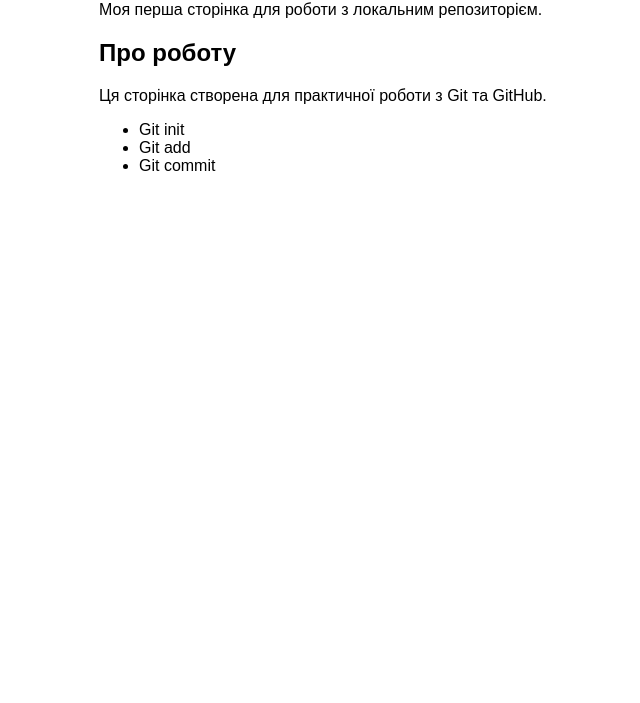
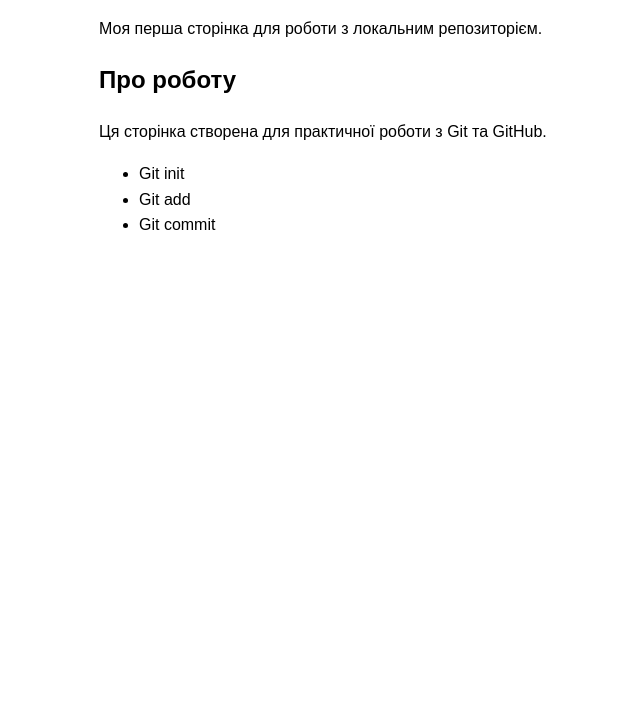
Before and after one commit to kholodsvkn25-sys/git-practice-1, a plain HTML site: page index.html in a window 1280 px wide. Shown: the part 97-800 px from the top of the page, without its empty margins (141-781 px from the left). Drawn offline with Linux system fonts and the light colour scheme.

Commit message:
Виправлено структуру HTML

```diff
--- a/index.html
+++ b/index.html
@@ -1,25 +1,30 @@
 <!DOCTYPE html>
 <html lang="uk">
 <head>
+    <meta charset="UTF-8">
+    <meta name="viewport" content="width=device-width, initial-scale=1.0">
+    <title>Git Practice</title>
     <style>
         body {
             font-family: Arial, sans-serif;
             max-width: 800px;
             margin: 40px auto;
+            line-height: 1.6;
+            padding: 0 20px;
         }
     </style>
-    <meta charset="UTF-8">
-    <title>Git Practice</title>
 </head>
 <body>
     <h1>Практична робота з Git</h1>
     <p>Моя перша сторінка для роботи з локальним репозиторієм.</p>
+
     <h2>Про роботу</h2>
     <p>Ця сторінка створена для практичної роботи з Git та GitHub.</p>
-</body>
-</html>
+
     <ul>
         <li>Git init</li>
         <li>Git add</li>
         <li>Git commit</li>
     </ul>
+</body>
+</html>
```
Lines whose indentation alone changed are shown as unchanged.
